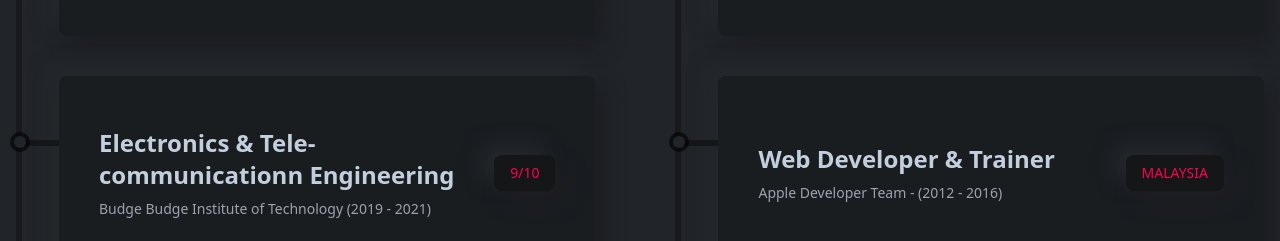
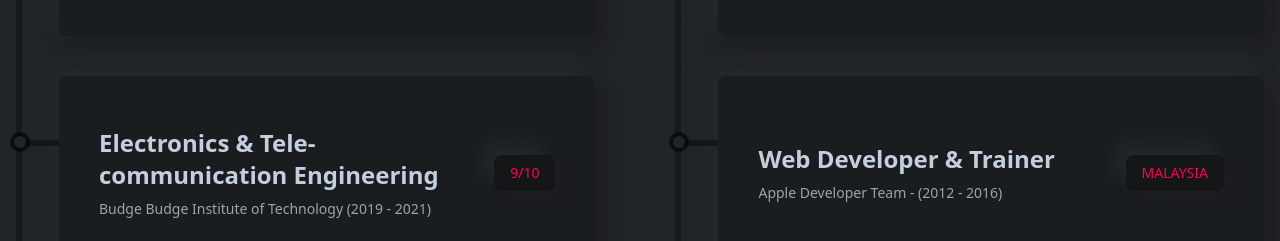
Before and after one commit to nurahamed/pf, a React (Create React App) app: page / in a window 1280 px wide. Shown: the part 1480-1721 px from the top of the page. Built offline with nearby package versions, Linux system fonts and the light colour scheme.

Commit message:
fix bbit

```diff
--- a/src/components/resume/Education.js
+++ b/src/components/resume/Education.js
@@ -23,7 +23,7 @@ const Education = () => {
             des="The training provided by universities in order to prepare people to work in various sectors of the economy or areas of culture."
           />
           <ResumeCard
-            title="Electronics & Tele-communicationn Engineering"
+            title="Electronics & Tele-communication Engineering"
             subTitle="Budge Budge Institute of Technology (2019 - 2021)"
             result="9/10"
             des="Higher education is tertiary education leading to award of an academic degree. Higher education, also called post-secondary education."
```
